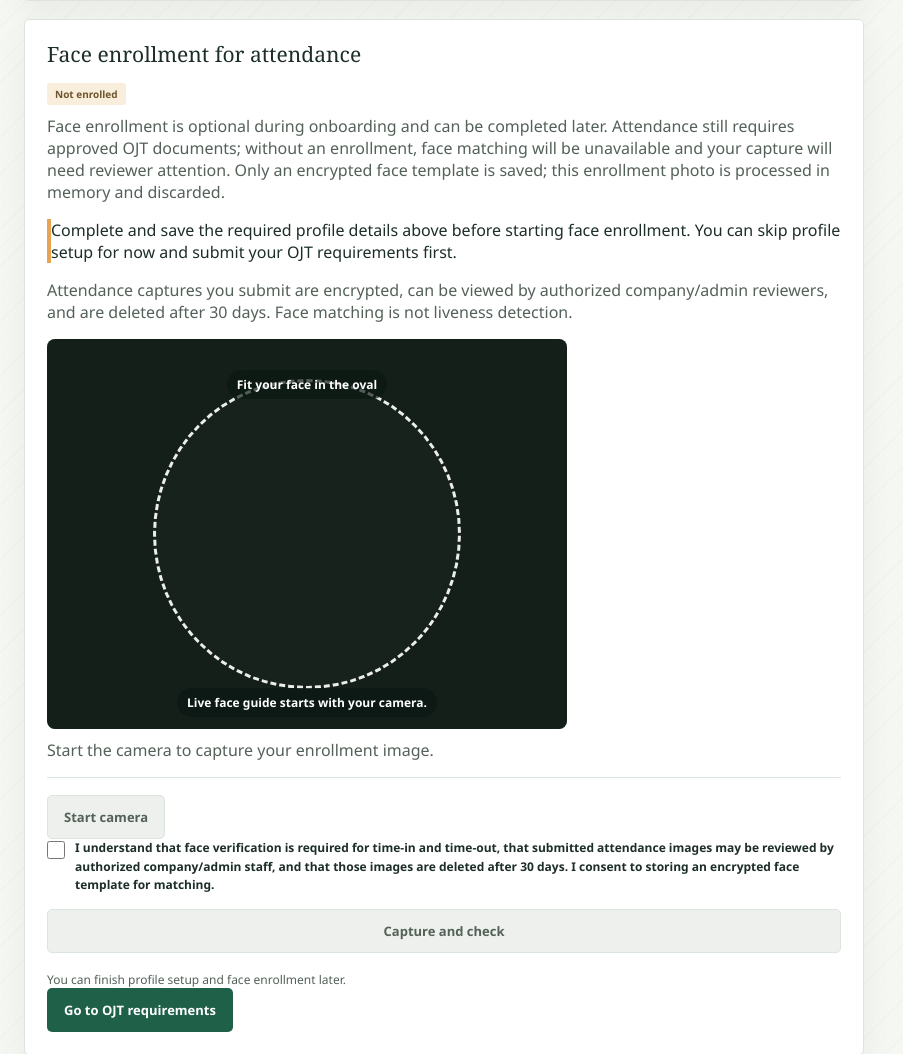
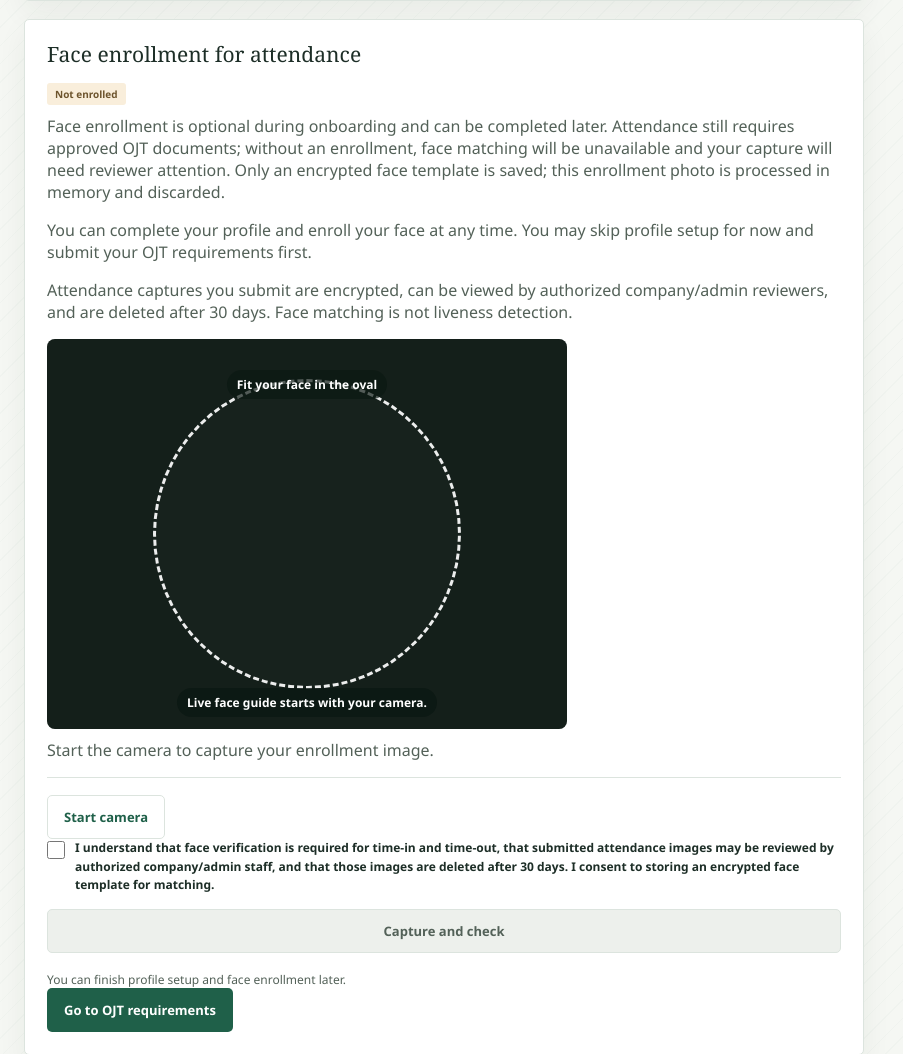
Before and after one commit to Nightstalk0/fieldwork-internship, a Django app: page /intern/profile/ in a window 1280 px wide. Shown: the part 1150-2204 px from the top of the page, without its empty margins (0-903 px from the left). Run offline with Django 5.2, Linux system fonts and the light colour scheme; the visitor is signed in with stand-in values (Sample User, id 1); data comes from the database, SQL or seed files in the repository; data that the repository does not hold is empty.

Commit message:
Save local changes

```diff
--- a/portal/forms.py
+++ b/portal/forms.py
@@ -21,20 +21,6 @@ class CompanyRequirementForm(forms.ModelForm):
 
 
 class InternProfileForm(forms.ModelForm):
-    def __init__(self, *args, **kwargs):
-        super().__init__(*args, **kwargs)
-        for field_name in ("student_id", "university", "course", "year_level", "placement_type"):
-            self.fields[field_name].required = True
-
-    def clean(self):
-        cleaned_data = super().clean()
-        if (
-            cleaned_data.get("placement_type") == InternProfile.PlacementType.EXTERNAL
-            and not cleaned_data.get("external_host")
-        ):
-            self.add_error("external_host", "Enter the name of your external host organization.")
-        return cleaned_data
-
     class Meta:
         model = InternProfile
         fields = (
@@ -51,7 +37,7 @@ class InternProfileForm(forms.ModelForm):
         help_texts = {
             "year_level": "Enter your current year level as a number.",
             "placement_type": "Choose whether your host company has a Fieldwork account.",
-            "external_host": "Enter the name of your host when it does not use Fieldwork.",
+            "external_host": "Add your host's name when known; it can be added or updated later.",
             "bio": "Summarize your skills, interests, and the type of placement you are seeking.",
             "resume": "Upload a PDF or DOCX resume within the listed file-size limit.",
         }
@@ -60,10 +46,9 @@ class InternProfileForm(forms.ModelForm):
         cleaned_data = super().clean()
         placement_type = cleaned_data.get("placement_type")
         external_host = (cleaned_data.get("external_host") or "").strip()
-        if placement_type == InternProfile.PlacementType.EXTERNAL and not external_host:
-            self.add_error("external_host", "Enter the name of your external host company.")
-        elif placement_type == InternProfile.PlacementType.PLATFORM:
-            cleaned_data["external_host"] = ""
+        cleaned_data["external_host"] = (
+            external_host if placement_type == InternProfile.PlacementType.EXTERNAL else ""
+        )
         return cleaned_data
 
 
--- a/portal/templates/portal/intern/profile.html
+++ b/portal/templates/portal/intern/profile.html
@@ -14,9 +14,7 @@
   <p class="status">Not enrolled</p>
   <p class="muted">Face enrollment is optional during onboarding and can be completed later. Attendance still requires approved OJT documents; without an enrollment, face matching will be unavailable and your capture will need reviewer attention. Only an encrypted face template is saved; this enrollment photo is processed in memory and discarded.</p>
   {% endif %}
-  {% if not profile_details_complete %}
-  <p class="requirement-notice">Complete and save the required profile details above before starting face enrollment. You can skip profile setup for now and submit your OJT requirements first.</p>
-  {% endif %}
+  <p class="muted">You can complete your profile and enroll your face at any time. You may skip profile setup for now and submit your OJT requirements first.</p>
   <p class="muted">Attendance captures you submit are encrypted, can be viewed by authorized company/admin reviewers, and are deleted after 30 days. Face matching is not liveness detection.</p>
   <div class="face-camera-frame face-enrollment-frame">
     <video id="enrollment-camera" aria-label="Camera preview. Position your face inside the oval guide." autoplay muted playsinline hidden></video>
@@ -25,7 +23,7 @@
   </div>
   <p id="enrollment-camera-status" class="muted" aria-live="polite">Start the camera to capture your enrollment image.</p>
   <div class="clock-actions">
-    <button class="button button-secondary" id="start-enrollment-camera" type="button" {% if not profile_details_complete %}disabled{% endif %}>Start camera</button>
+    <button class="button button-secondary" id="start-enrollment-camera" type="button">Start camera</button>
   </div>
   <form method="post" action="{% url 'portal:intern_face_enrollment' %}" id="intern-face-enrollment-form" class="stack-form">
     {% csrf_token %}
@@ -37,15 +35,11 @@
       <p id="enrollment-check-message"></p>
       <div class="clock-actions">
         <button class="button button-secondary" id="retake-face-enrollment" type="button">Retake face</button>
-        <button class="button button-primary" id="submit-face-enrollment" type="submit" hidden>Save enrollment and continue to requirements</button>
+        <button class="button button-primary" id="submit-face-enrollment" type="submit" hidden>Save face enrollment</button>
       </div>
     </section>
   </form>
-  {% if profile_details_complete and face_enrollment_current %}
-  <p class="form-footnote">Profile and face enrollment are complete.</p>
-  {% else %}
-  <p class="form-footnote">You can finish profile setup and face enrollment later.</p>
-  {% endif %}
+  {% if face_enrollment_current %}<p class="form-footnote">Face enrollment is complete.</p>{% else %}<p class="form-footnote">You can finish profile setup and face enrollment later.</p>{% endif %}
   <a class="button button-primary" href="{% url 'portal:ojt_requirements' %}">Go to OJT requirements</a>
 </section>
 {% endblock %}
@@ -56,7 +50,6 @@
   const updateExternalHost = () => {
     const isExternal = placementType.value === "external";
     externalHostRow.hidden = !isExternal;
-    externalHost.required = isExternal;
   };
   placementType.addEventListener("change", updateExternalHost);
   updateExternalHost();
--- a/portal/views.py
+++ b/portal/views.py
@@ -58,27 +58,6 @@ def role_required(*roles):
     return decorate
 
 
-def intern_profile_details_complete(intern):
-    return bool(
-        (intern.student_id or "").strip()
-        and (intern.university or "").strip()
-        and (intern.course or "").strip()
-        and intern.year_level
-        and intern.placement_type in InternProfile.PlacementType.values
-        and (
-            intern.placement_type != InternProfile.PlacementType.EXTERNAL
-            or (intern.external_host or "").strip()
-        )
-    )
-
-
-def intern_profile_is_complete(intern):
-    return intern_profile_details_complete(intern) and FaceEnrollment.objects.filter(
-        intern=intern,
-        consent_text_version=FACE_CONSENT_VERSION,
-    ).exists()
-
-
 def intern_onboarding_required(*, requirements_approved=False):
     def decorate(view):
         @wraps(view)
@@ -94,11 +73,7 @@ def intern_onboarding_required(*, requirements_approved=False):
     return decorate
 
 
-def intern_api_required(
-    *,
-    require_profile=False,
-    requirements_approved=False,
-):
+def intern_api_required(*, requirements_approved=False):
     def decorate(view):
         @wraps(view)
         @require_POST
@@ -112,8 +87,6 @@ def intern_api_required(
                 intern = InternProfile.objects.get(user=request.user)
             except InternProfile.DoesNotExist:
                 return JsonResponse({"error": "Complete your intern profile before face capture."}, status=404)
-            if require_profile and not intern_profile_details_complete(intern):
-                return JsonResponse({"error": "Complete and save your intern profile before face capture."}, status=409)
             if requirements_approved and not baseline_ojt_requirements_approved(intern):
                 return JsonResponse({"error": "Wait for approval of your required OJT documents before attendance."}, status=409)
             return view(request, *args, **kwargs)
@@ -168,25 +141,16 @@ def profile(request):
     intern = get_object_or_404(InternProfile, user=request.user)
     form = InternProfileForm(request.POST or None, request.FILES or None, instance=intern)
     if request.method == "POST" and form.is_valid():
-        profile_instance = form.save(commit=False)
-        if not intern_profile_details_complete(profile_instance):
-            form.add_error(
-                None,
-                "Complete your student ID, university, course, year level, and placement details before saving.",
-            )
-        else:
-            profile_instance.save()
-            form.save_m2m()
-            assign_accepted_company_ojt_requirements(profile_instance)
-            audit(request.user, "profile.updated", profile_instance)
-            messages.success(request, "Profile saved.")
-            return redirect("portal:profile")
+        profile_instance = form.save()
+        assign_accepted_company_ojt_requirements(profile_instance)
+        audit(request.user, "profile.updated", profile_instance)
+        messages.success(request, "Profile saved.")
+        return redirect("portal:profile")
     enrollment = FaceEnrollment.objects.filter(intern=intern).first()
     return render(request, "portal/intern/profile.html", {
         "form": form,
         "intern": intern,
         "face_enrollment": enrollment,
-        "profile_details_complete": intern_profile_details_complete(intern),
         "face_enrollment_current": enrollment is not None and enrollment.consent_text_version == FACE_CONSENT_VERSION,
     })
 
@@ -195,9 +159,6 @@ def profile(request):
 @require_POST
 def intern_face_enrollment(request):
     intern = get_object_or_404(InternProfile, user=request.user)
-    if not intern_profile_details_complete(intern):
-        messages.error(request, "Save your required profile details before enrolling your face.")
-        return redirect("portal:profile")
     if request.POST.get("consent_confirmed") != "on":
         messages.error(request, "Confirm your informed consent before enrolling your face.")
         return redirect("portal:profile")
@@ -411,7 +372,7 @@ def face_detection_preview(request):
     })
 
 
-@intern_api_required(require_profile=True)
+@intern_api_required()
 def face_enrollment_preview(request):
     try:
         image = decode_camera_image(request.POST.get("face_image", ""))
```
Also changed, not shown: portal/tests.py (+11 -35 lines).
